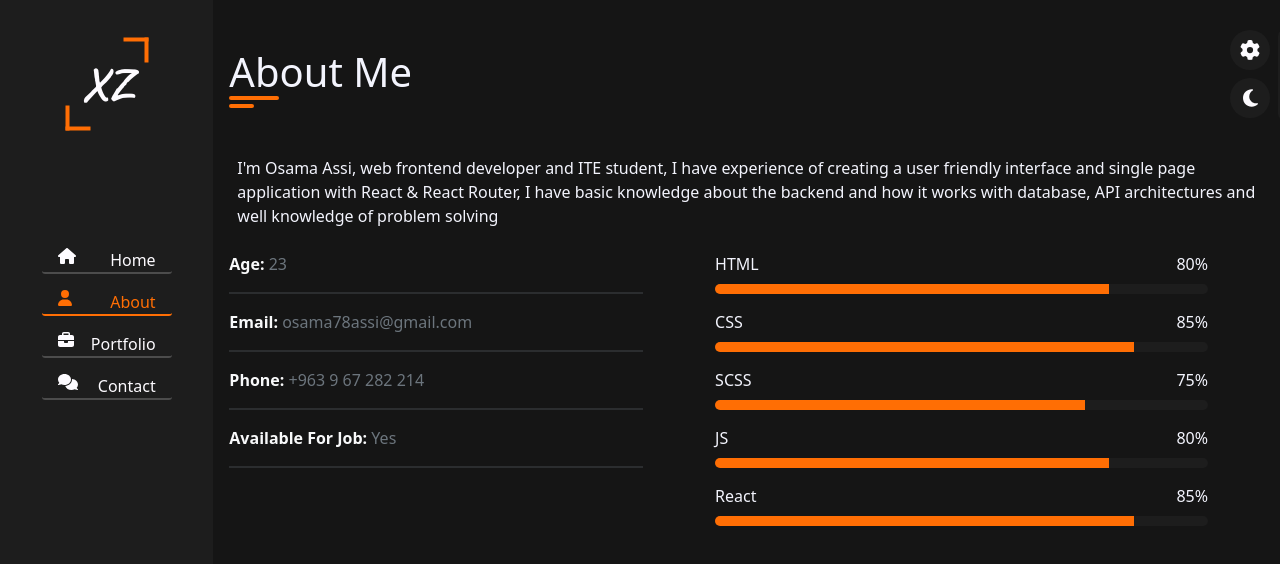
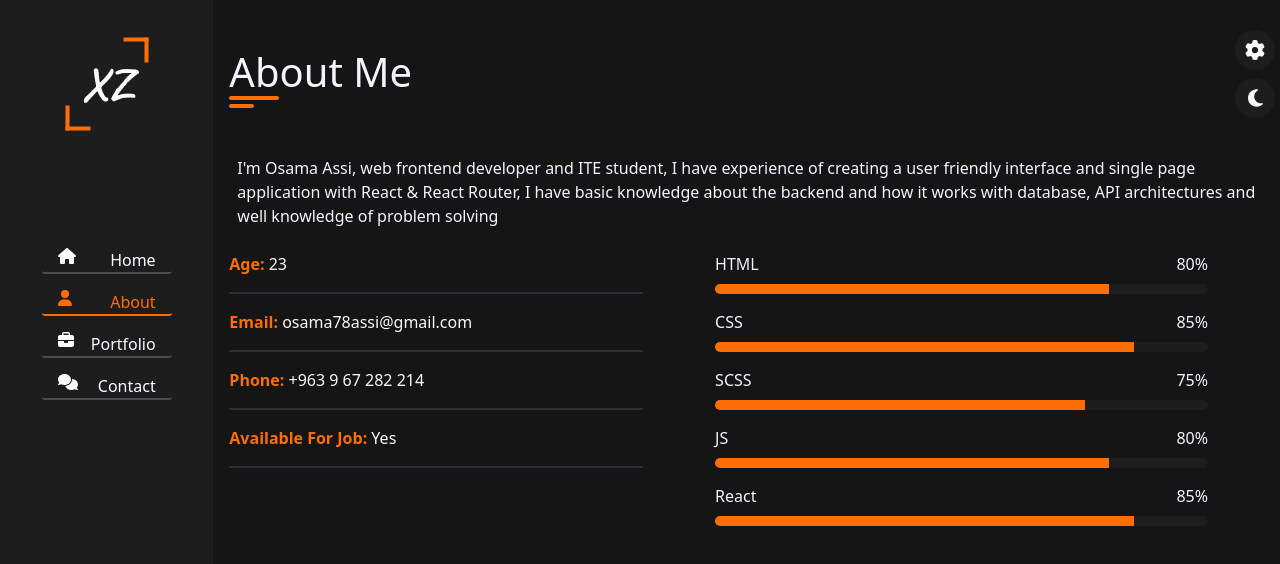
Before and after one commit to osama78assi/myPortfolio, a React (Vite) app: page / in a window 1280 px wide. Both pictures are taken after a click on the button "About". Shown: the top 564 px of the page. Built offline with nearby package versions, Linux system fonts and the light colour scheme.

Commit message:
fixed a bug

```diff
--- a/src/App.jsx
+++ b/src/App.jsx
@@ -88,18 +88,16 @@ function App() {
     }
   }
 
-  console.log(curEle);
-
   return (
-    <Container fluid className={"overflow-hidden position-relative"}>
+    <Container fluid className={"overflow-x-hidden position-relative"}>
       <Toolbar />
       <Row className="vh-100">
         <Sidebar
           act={curEle}
           setAct={setCurEle}
-          className={toggleSide ? "l-n100" : ""}
+          className={`${toggleSide ? "l-n100" : "h-100"}`}
         >
-          <Navigation>
+          <Navigation onToggle={setToggleSide}>
             <NavigationItem
               title={"Home"}
               icon={faHome}
--- /dev/null
+++ b/src/components/about/AboutItem.jsx
@@ -0,0 +1,20 @@
+import { useTheme } from "../../contexts/ThemeProvider";
+
+function AboutItem({ title, details, isHr = true }) {
+  const { isDarkMode, theme } = useTheme();
+  return (
+    <div>
+      <span className={`fw-bold text-${theme} main-transition`}>{title}: </span>
+      <span
+        className={`${isDarkMode ? "text-light" : "text-dark"} main-transition`}
+      >
+        {details}
+      </span>
+      {isHr && (
+        <hr className="text-secondary border-2 border-secondary opacity-25"></hr>
+      )}
+    </div>
+  );
+}
+
+export default AboutItem;
--- a/src/components/about/Details.jsx
+++ b/src/components/about/Details.jsx
@@ -1,30 +1,13 @@
 import { Stack } from "react-bootstrap";
-import { useTheme } from "../../contexts/ThemeProvider";
+import AboutItem from "./AboutItem";
 
 function Details() {
-  const {isDarkMode} = useTheme();
   return (
     <Stack>
-      <div>
-        <span className={`fw-bold ${isDarkMode ? "text-light" : "text-dark"} main-transition`}>Age: </span>
-        <span className="text-secondary">23</span>
-        <hr className="text-secondary border-2 border-secondary opacity-25"></hr>
-      </div>
-      <div>
-        <span className={`fw-bold ${isDarkMode ? "text-light" : "text-dark"} main-transition`}>Email: </span>
-        <span className="text-secondary">osama78assi@gmail.com</span>
-        <hr className="text-secondary border-2 border-secondary opacity-25"></hr>
-      </div>
-      <div>
-        <span className={`fw-bold ${isDarkMode ? "text-light" : "text-dark"} main-transition`}>Phone: </span>
-        <span className="text-secondary">+963 9 67 282 214</span>
-        <hr className="text-secondary border-2 border-secondary opacity-25"></hr>
-      </div>
-      <div>
-        <span className={`fw-bold ${isDarkMode ? "text-light" : "text-dark"} main-transition`}>Available For Job: </span>
-        <span className="text-secondary">Yes</span>
-        <hr className="text-secondary border-2 border-secondary opacity-25"></hr>
-      </div>
+      <AboutItem title={"Age"} details={"23"}/>
+      <AboutItem title={"Email"} details={"osama78assi@gmail.com"}/>
+      <AboutItem title={"Phone"} details={"+963 9 67 282 214"}/>
+      <AboutItem title={"Available For Job"} details={"Yes"}/>
     </Stack>
   );
 }
--- a/src/components/contact/ContactItem.jsx
+++ b/src/components/contact/ContactItem.jsx
@@ -3,16 +3,16 @@ import { Stack } from "react-bootstrap";
 import { useTheme } from "../../contexts/ThemeProvider";
 
 function ContactItem({ icon, title, details }) {
-  const { theme } = useTheme();
+  const { isDarkMode, theme } = useTheme();
   return (
     <Stack
       gap={2}
-      className="main-transition text-center"
+      className="text-center"
     >
       <FontAwesomeIcon icon={icon} className={`text-${theme} fs-2 main-transition`} />
       <div>
         <p className="fw-bold fs-5 main-transition">{title}</p>
-        <p className="text-secondary main-transition">{details}</p>
+        <p className={`${isDarkMode ? "text-wh" : "text-secondary"} main-transition`}>{details}</p>
       </div>
     </Stack>
   );
--- a/src/components/global/Main.jsx
+++ b/src/components/global/Main.jsx
@@ -17,7 +17,7 @@ function Main({ children, fun }) {
   return (
     <Col
       ref={refEle}
-      className={`main-transition position-relative ${
+      className={`main-transition h-100 position-relative ${
         isDarkMode ? "my-dark-1" : "my-light-1"
       }`}
     >
--- a/src/components/global/Navigation.jsx
+++ b/src/components/global/Navigation.jsx
@@ -1,8 +1,20 @@
 import { Stack } from "react-bootstrap";
 
 // eslint-disable-next-line
-function Navigation({ children }) {
-  return <Stack gap={3}>{children}</Stack>;
+function Navigation({ children, onToggle }) {
+  function handelToggle(e) {
+    if (e.target.dataset["page"]) {
+      if (window.matchMedia("(max-width: 830px)").matches) {
+        onToggle(true);
+      }
+    }
+  }
+
+  return (
+    <Stack gap={3} onClick={handelToggle}>
+      {children}
+    </Stack>
+  );
 }
 
 export default Navigation;
--- a/src/components/global/NavigationItem.jsx
+++ b/src/components/global/NavigationItem.jsx
@@ -14,6 +14,7 @@ function NavigationItem({
   const { theme } = useTheme();
   return (
     <Button
+      data-page={title}
       className={`side-btn w-item mx-auto main-transition d-flex justify-content-between ${
         isActive ? `border-${theme}` : ""
       } ${isActive ? `text-${theme}` : "text-inherit"}`}
--- a/src/components/global/ToolbarColors.jsx
+++ b/src/components/global/ToolbarColors.jsx
@@ -2,7 +2,7 @@ import { Button, Stack } from "react-bootstrap";
 import { useTheme } from "../../contexts/ThemeProvider";
 
 function ToolbarColors() {
-  const { isDarkMode, setTheme } = useTheme();
+  const { isDarkMode, setTheme, theme } = useTheme();
 
   return (
     <Stack
@@ -15,23 +15,23 @@ function ToolbarColors() {
       <Stack direction={"horizontal"} gap={1}>
         <Button
           className="color bg-red"
-          onClick={() => setTheme("red")}
+          onClick={() => theme != "red" && setTheme("red")}
         ></Button>
         <Button
           className="color bg-blue"
-          onClick={() => setTheme("blue")}
+          onClick={() => theme != "blue" && setTheme("blue")}
         ></Button>
         <Button
           className="color bg-orange"
-          onClick={() => setTheme("orange")}
+          onClick={() => theme != "orange" && setTheme("orange")}
         ></Button>
         <Button
           className="color bg-turquoise"
-          onClick={() => setTheme("turquoise")}
+          onClick={() => theme != "turquoise" && setTheme("turquoise")}
         ></Button>
         <Button
           className="color bg-purple"
-          onClick={() => setTheme("purple")}
+          onClick={() => theme != "purple" && setTheme("purple")}
         ></Button>
       </Stack>
     </Stack>
--- a/src/contexts/ThemeProvider.jsx
+++ b/src/contexts/ThemeProvider.jsx
@@ -4,6 +4,7 @@ import { useLocalStorage } from "../customHooks/useLocalStorage";
 const context = createContext();
 const WEBSITE_COLORS = ["orange", "blue", "turquoise", "red", "purple"];
 
+// eslint-disable-next-line
 function ThemeProvider({ children }) {
   const [isDarkMode, setIsDarkMode] = useLocalStorage("darkMode", true);
   const [theme, setTheme] = useLocalStorage("theme", WEBSITE_COLORS[0]);
--- a/src/main.css
+++ b/src/main.css
@@ -10,26 +10,6 @@
   --my-turquoise-1: #278272;
   --my-blue-1: #0952c1;
   --my-purple-1: #ff57b6;
-}
-
-/* width */
-::-webkit-scrollbar {
-  width: 5px;
-}
-
-/* Track */
-::-webkit-scrollbar-track {
-  background: #ddd;
-}
-
-/* Handle */
-::-webkit-scrollbar-thumb {
-  background: #333;
-}
-
-/* Handle on hover */
-::-webkit-scrollbar-thumb:hover {
-  background: #555;
 }
 
 /* Font */
@@ -114,6 +94,10 @@
 
 .text-purple {
   color: var(--my-purple-1) !important;
+}
+
+.text-wh {
+  color: #ccc;
 }
 
 .text-inherit {
@@ -263,7 +247,7 @@
 }
 
 .hide {
-  right: -150px !important;
+  right: -155px !important;
 }
 
 @media (max-width: 830px) {
```
